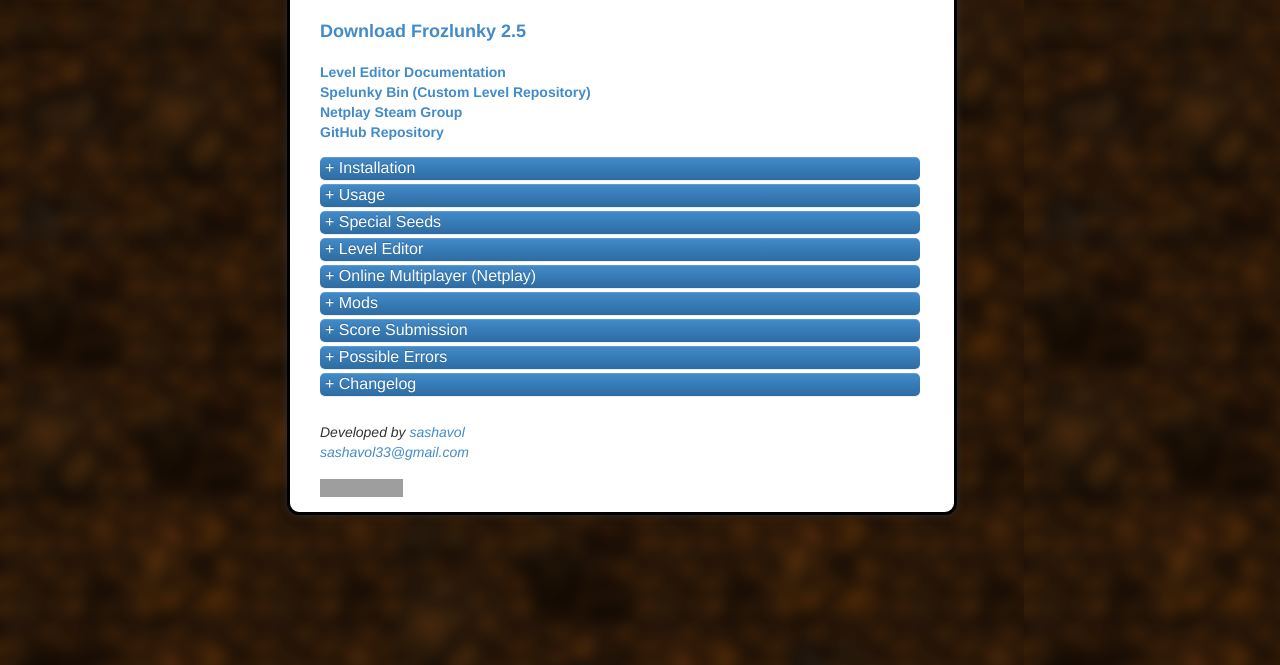
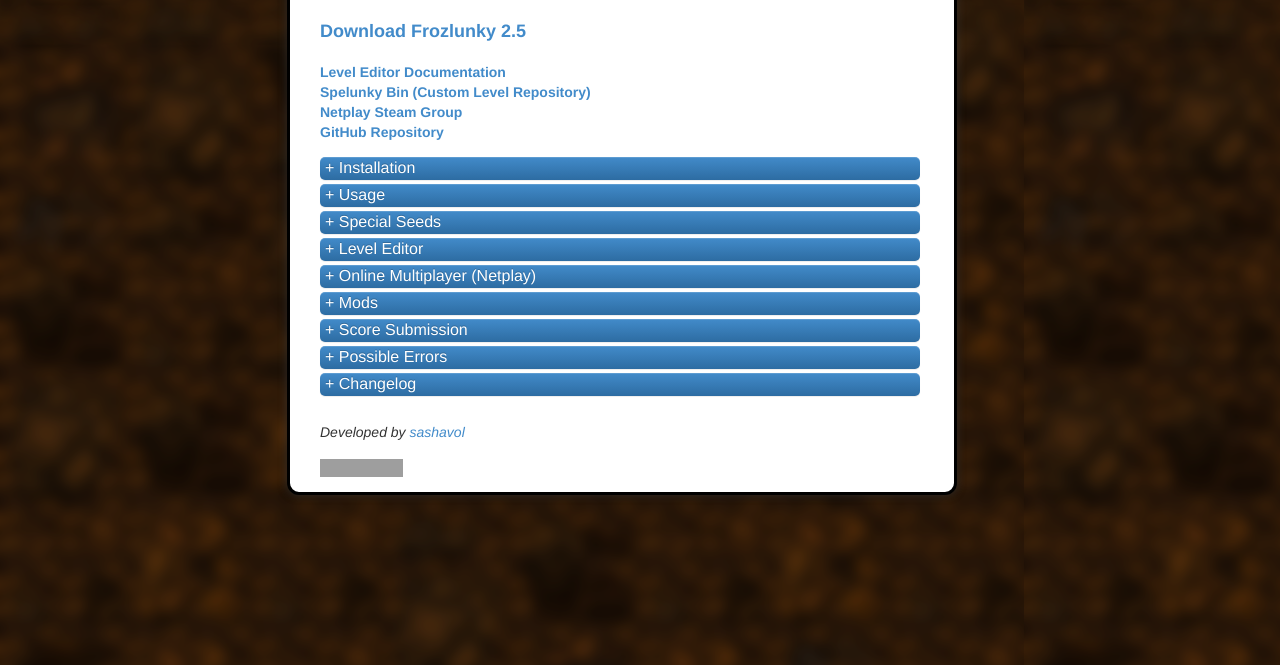
Before and after one commit to sashavol/Frozlunky, a plain HTML site: page docs/index.htm in a window 1280 px wide. Shown: the part 135-800 px from the top of the page. Drawn offline with nearby package versions, Linux system fonts and the light colour scheme; grey boxes are pictures that could not be loaded.

Commit message:
Update index.htm

```diff
--- a/docs/index.htm
+++ b/docs/index.htm
@@ -351,8 +351,7 @@ the screen (milliseconds thousandths)</code></pre>
 <code>02/28/2014 - 1.0a: Initial release</code></p>
 <h4></h4>
 <p>
-	<i>Developed by <a href="mailto:sashavol33@gmail.com">sashavol</a></i> <br/>
-	<i><a href="mailto:sashavol33@gmail.com">sashavol33@gmail.com</a></i>
+	<i>Developed by <a href="https://github.com/sashavol">sashavol</a></i> <br/>
 </p>
 <p><img src="http://simplehitcounter.com/hit.php?uid=1693524&amp;f=16777215&amp;b=0" border="0" height="18" width="83" alt="web counter"></p>		</div>
 	</body>
```
